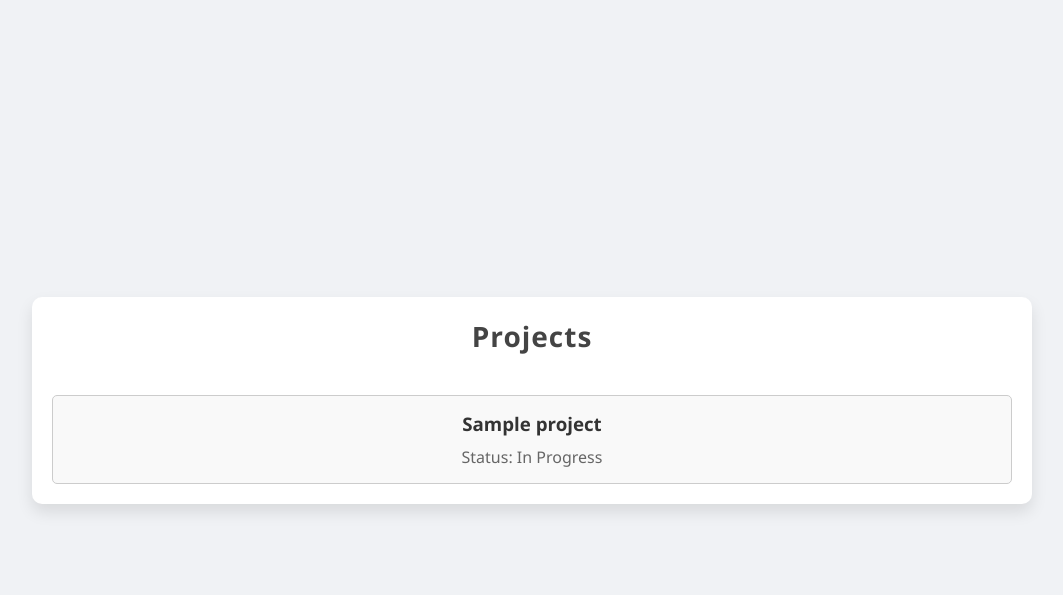
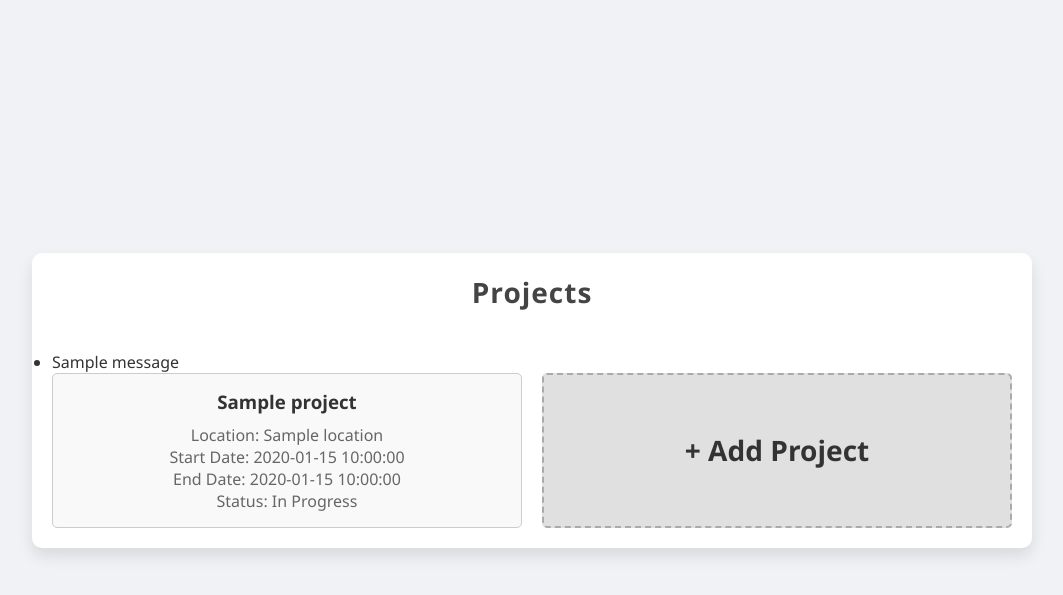
Before and after one commit to SiteSyncPortal/SiteSync, a Flask app: template app/templates/projects.html in a window 1280 px wide. Shown: the top 595 px of the page, without its empty margins (108-1171 px from the left). Run offline with Flask 3, Linux system fonts and the light colour scheme; the template is opened without the code that fills it: most values are stand-ins (such as "Sample title", 1, 10 or a date in 2020); one stand-in notice (Sample message) is shown; parts of the project's set-up code (start-up, migrations or seed data) failed here and were passed over.

Commit message:
added functionality to add new projects

```diff
--- a/app/__init__.py
+++ b/app/__init__.py
@@ -5,8 +5,8 @@ from app.routes import main  # Assuming your Blueprint is in routes.py
 def create_app():
     app = Flask(__name__)
     app.config.from_object('config.Config')
-    print(app.config)
-    # Initialize MongoDB
+
+    # Initialize MongoDB connection
     init_app(app)
 
     # Register Blueprints
--- a/app/static/css/db_style.css
+++ b/app/static/css/db_style.css
@@ -120,3 +120,25 @@ header h1 {
 .project-tile p {
     color: #666;
 }
+/* Add Project Tile Styling */
+.add-project-tile {
+    flex: 1 1 calc(33.333% - 20px);
+    background-color: #e0e0e0;
+    padding: 15px;
+    border: 2px dashed #aaa;
+    border-radius: 5px;
+    text-align: center;
+    display: flex;
+    justify-content: center;
+    align-items: center;
+    cursor: pointer;
+    transition: transform 0.3s, box-shadow 0.3s;
+    color: #333;
+    font-size: 24px;
+}
+
+.add-project-tile:hover {
+    transform: translateY(-10px);
+    box-shadow: 0 12px 24px rgba(0, 0, 0, 0.2);
+    background-color: #d0d0d0;
+}
--- a/app/static/js/scripts.js
+++ b/app/static/js/scripts.js
@@ -1,19 +1,40 @@
-// function loadProjects() {
-//     fetch('/get_projects')
-//         .then(response => response.json())
-//         .then(data => {
-//             let projectsDiv = document.getElementById('projects-data');
-//             projectsDiv.innerHTML = ''; // Clear previous content
-//             data.forEach(project => {
-//                 let projectElement = document.createElement('div');
-//                 projectElement.className = 'project';
-//                 projectElement.innerHTML = `<h3>${project.name}</h3><p>Status: ${project.status}</p>`;
-//                 projectsDiv.appendChild(projectElement);
-//             });
-//         })
-//         .catch(error => console.error('Error fetching projects:', error));
-// }
 function loadProjects() {
     // Redirect to the projects page
     window.location.href = '/projects';
 }
+function showAddProjectForm() {
+    document.getElementById('addProjectFormContainer').style.display = 'block';
+}
+function validateAndSubmitProjectForm() {
+    const projectName = document.getElementById('project_name').value.trim();
+    const location = document.getElementById('location').value.trim();
+    const startDate = document.getElementById('start_date').value;
+    const endDate = document.getElementById('end_date').value;
+    const status = document.getElementById('status').value;
+
+    // Condition 1: Start date should be less than end date
+    if (new Date(startDate) >= new Date(endDate)) {
+        alert(`Start date (${startDate}) must be earlier than the end date (${endDate}).`);
+        return false;  // Prevent form submission
+    }
+
+    // Condition 2: If status is "In Progress", set end date to null
+    if (status === "In Progress") {
+        document.getElementById('end_date').value = "";
+    }
+
+    // Condition 3: Ensure no duplicate project name + location
+    const projectTiles = document.querySelectorAll('.project-tile');
+    for (let tile of projectTiles) {
+        const existingProjectName = tile.querySelector('h3').textContent.trim().toLowerCase();
+        const existingLocation = tile.querySelector('p').textContent.replace('Location: ', '').trim().toLowerCase();
+
+        if (existingProjectName === projectName && existingLocation === location) {
+            alert("A project with the same name and location already exists.");
+            return false;  // Prevent form submission
+        }
+    }
+
+    // If all conditions are met, submit the form
+    document.getElementById('addProjectForm').submit();
+}
--- a/app/templates/projects.html
+++ b/app/templates/projects.html
@@ -11,16 +11,68 @@
         <header>
             <h1>Projects</h1>
         </header>
+
+        {% with messages = get_flashed_messages() %}
+          {% if messages %}
+            <div class="alert alert-danger">
+              <ul>
+                {% for message in messages %}
+                  <li>{{ message }}</li>
+                {% endfor %}
+              </ul>
+            </div>
+          {% endif %}
+        {% endwith %}
+
         <div class="projects-grid">
             {% for project in projects %}
             <div class="project-tile">
-                <a href="{{ url_for('main.projects', project_name=project.name) }}">
-                    <h3>{{ project.name }}</h3>
+                <a href="{{ url_for('main.projects', project_name=project.project_name) }}">
+                    <h3>{{ project.project_name }}</h3>
+                    <p>Location: {{ project.location }}</p>
+                    <p>Start Date: {{ project.start_date }}</p>
+                    <p>End Date: {{ project.end_date }}</p>
                     <p>Status: {{ project.status }}</p>
                 </a>
             </div>
             {% endfor %}
+
+            <!-- Add Project Tile -->
+            <div class="add-project-tile" onclick="showAddProjectForm()">
+                <h3>+ Add Project</h3>
+            </div>
         </div>
+
+        <!-- Hidden form for adding a new project -->
+<div id="addProjectFormContainer" style="display:none;">
+    <h2>Add New Project</h2>
+    <form id="addProjectForm" method="POST" action="{{ url_for('main.add_project') }}" onsubmit="return validateAndSubmitProjectForm();">
+        <label for="project_name">Project Name</label>
+        <input type="text" id="project_name" name="project_name" required>
+
+        <label for="location">Location</label>
+        <input type="text" id="location" name="location" required>
+
+        <label for="start_date">Start Date</label>
+        <input type="date" id="start_date" name="start_date" required>
+
+        <label for="end_date">End Date</label>
+        <input type="date" id="end_date" name="end_date" required>
+
+        <label for="status">Status</label>
+        <select id="status" name="status" required>
+            <option value="Not Started">Not Started</option>
+            <option value="In Progress">In Progress</option>
+            <option value="Completed">Completed</option>
+        </select>
+
+        <button type="submit">Add Project</button>
+    </form>
+</div>
+
     </div>
+
+    <script src="{{ url_for('static', filename='js/scripts.js') }}"></script>
 </body>
+
 </html>
--- a/config.py
+++ b/config.py
@@ -7,4 +7,4 @@ class Config:
     #SECRET_KEY = os.environ.get('SECRET_KEY')
     #MONGO_URI = os.environ.get('MONGO_URI')
     MONGO_URI = "mongodb+srv://sitesyncportal:Sitesync_009@sitesync.n3awe.mongodb.net/?retryWrites=true&w=majority&appName=SiteSync"
-    SECRET_KEY = 'Flask_009'
+    SECRET_KEY = 'Sitesync_009'
```
Also changed, not shown: app/models.py (+26 -23 lines), app/routes.py (+31 -35 lines), app/static/js/dash.js (deleted, +0 -7 lines), test.py (added, +16 -0 lines).
